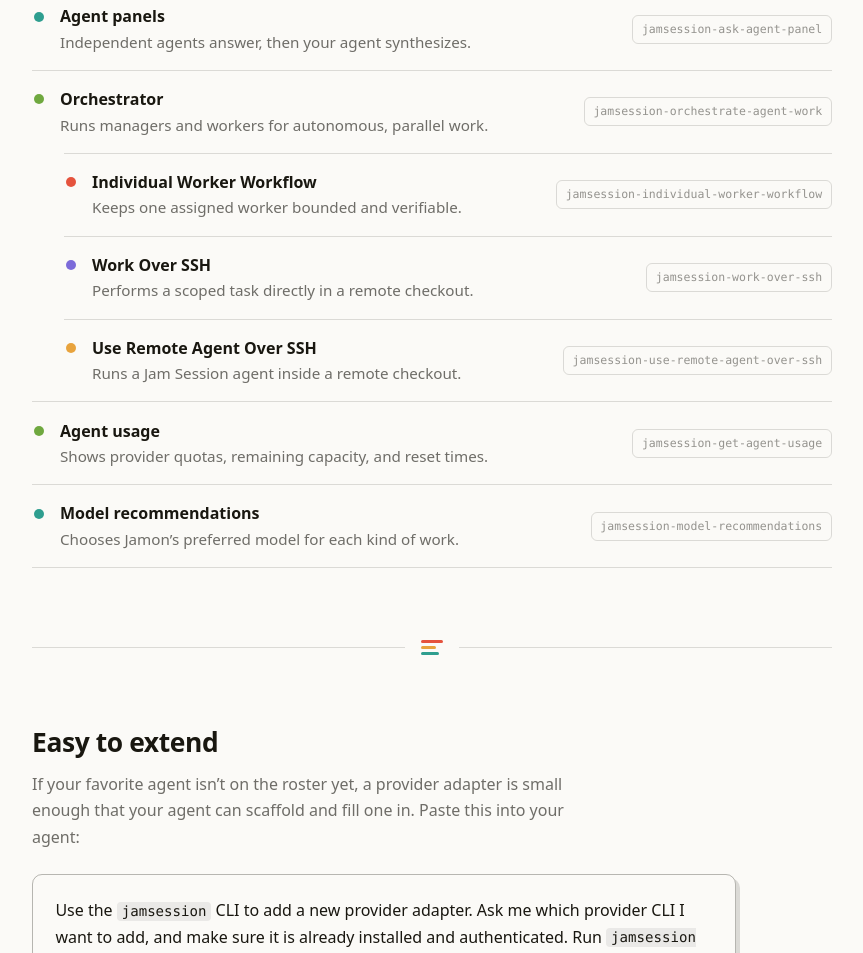
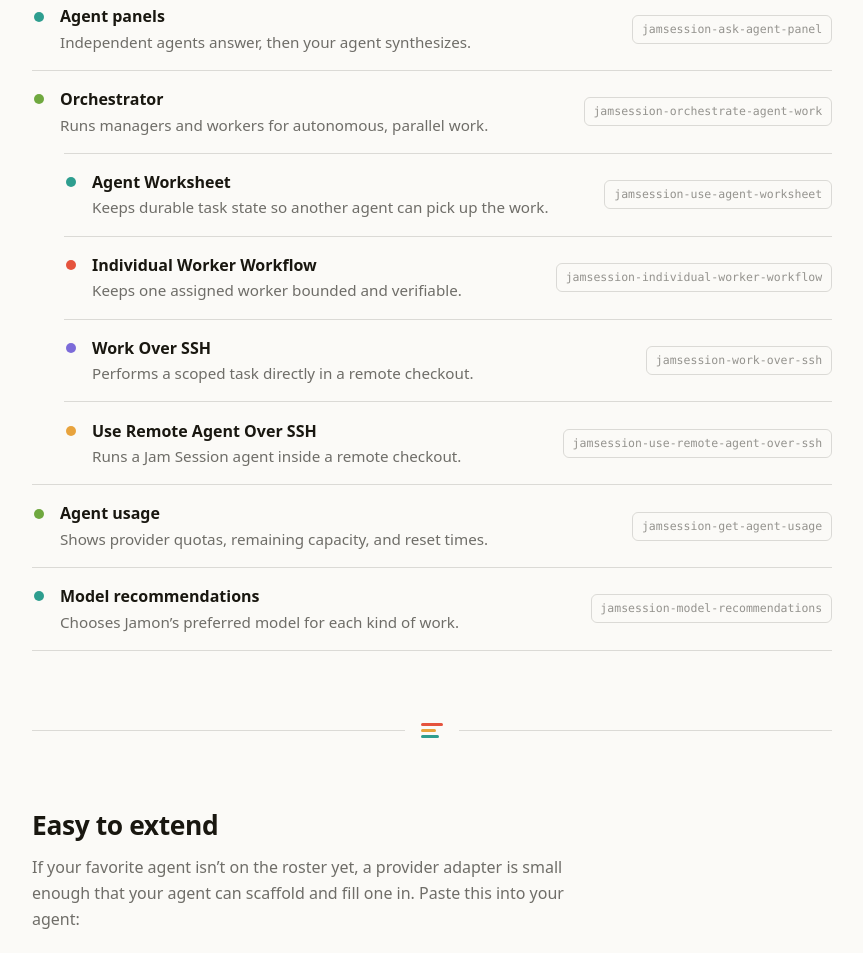
Before and after one commit to jamonholmgren/jamsession, a plain HTML site: page index.html in a window 1280 px wide. Shown: the part 3074-4027 px from the top of the page, without its empty margins (208-1071 px from the left). Drawn offline with Linux system fonts and the light colour scheme.

Commit message:
Add optional agent worksheet workflow

```diff
--- a/index.html
+++ b/index.html
@@ -164,6 +164,12 @@
         <span class="skill-desc">Runs managers and workers for autonomous, parallel work.</span>
         <code>jamsession-orchestrate-agent-work</code>
       </li>
+      <li class="skill-child" style="--tc:var(--t-teal)">
+        <span class="dot" aria-hidden="true"></span>
+        <span class="skill-name">Agent Worksheet</span>
+        <span class="skill-desc">Keeps durable task state so another agent can pick up the work.</span>
+        <code>jamsession-use-agent-worksheet</code>
+      </li>
       <li class="skill-child" style="--tc:var(--t-coral)">
         <span class="dot" aria-hidden="true"></span>
         <span class="skill-name">Individual Worker Workflow</span>
```
Also changed, not shown: 7 other files.
